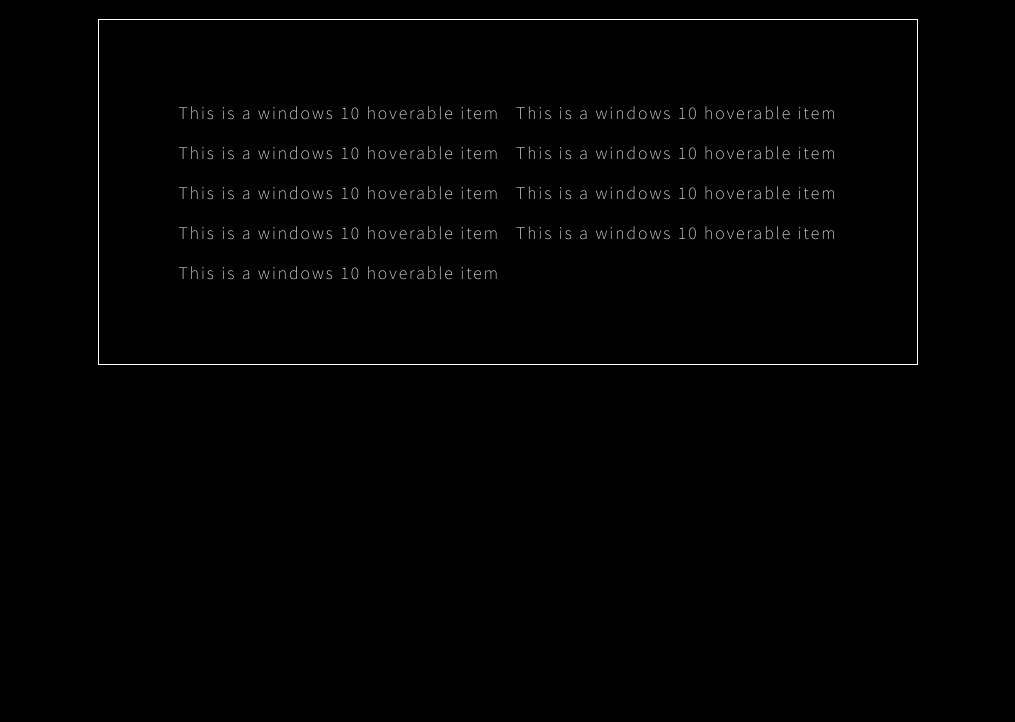
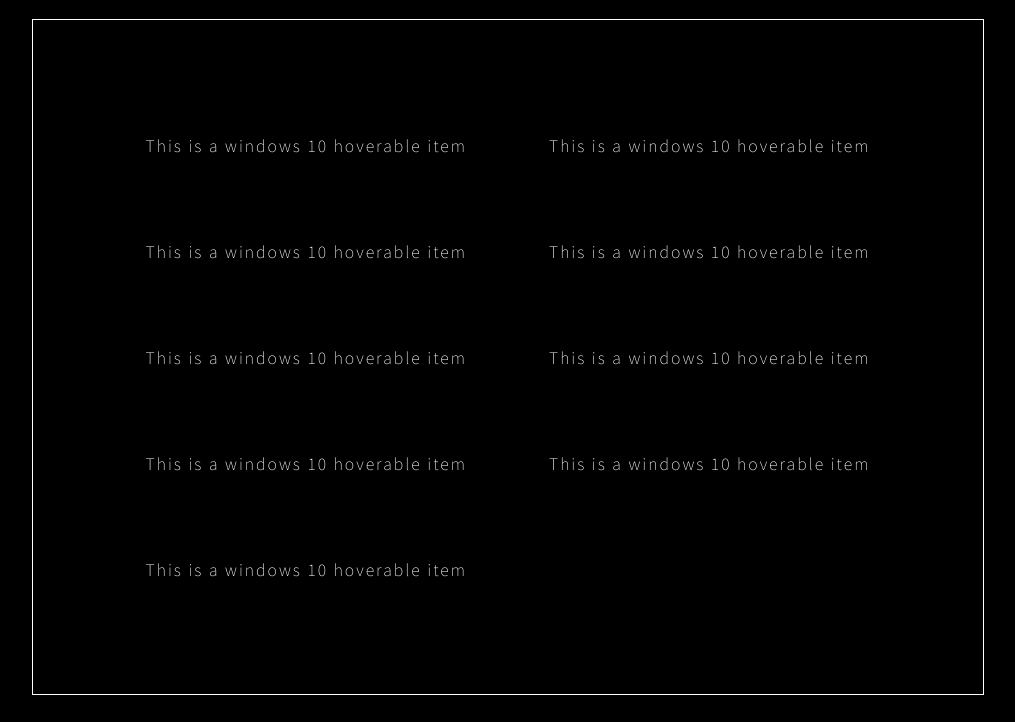
Before and after one commit to syedshahidashiqali/windows-button-hover-effect, a plain HTML site: page index.html in a window 1280 px wide. Shown: the part 78-800 px from the top of the page, without its empty margins (132-1147 px from the left). Drawn offline with Linux system fonts and the light colour scheme.

Commit message:
styled grid items
only part remaining is applying the highlight effect based on cursor movement. One thing to note here is that we keep the border of the elements transparent by default and change it based on the cursor position ahead.

```diff
--- a/style.css
+++ b/style.css
@@ -31,3 +31,14 @@ body {
     /* align-items: stretch; */
     /* text-align: center; */
 }
+
+.win-btn {
+    padding: 2rem;
+    border: 1px solid transparent;
+    /* NOT WORKING PROPS */
+    /* border: none; */
+    /* border-radius: 0px; */
+    /* text-align: center; */
+    /* background: black; */
+    /* color: white; */
+}
```
